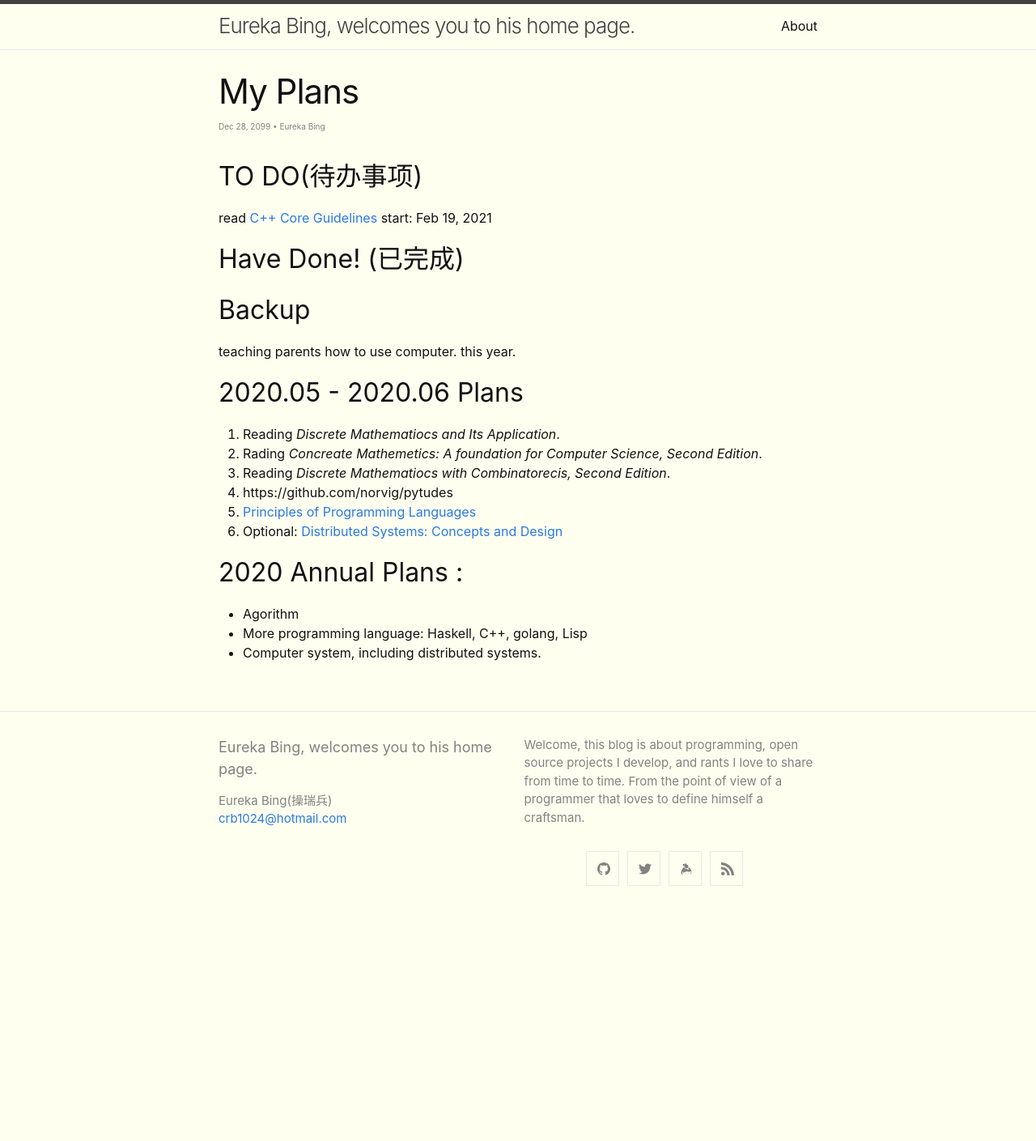
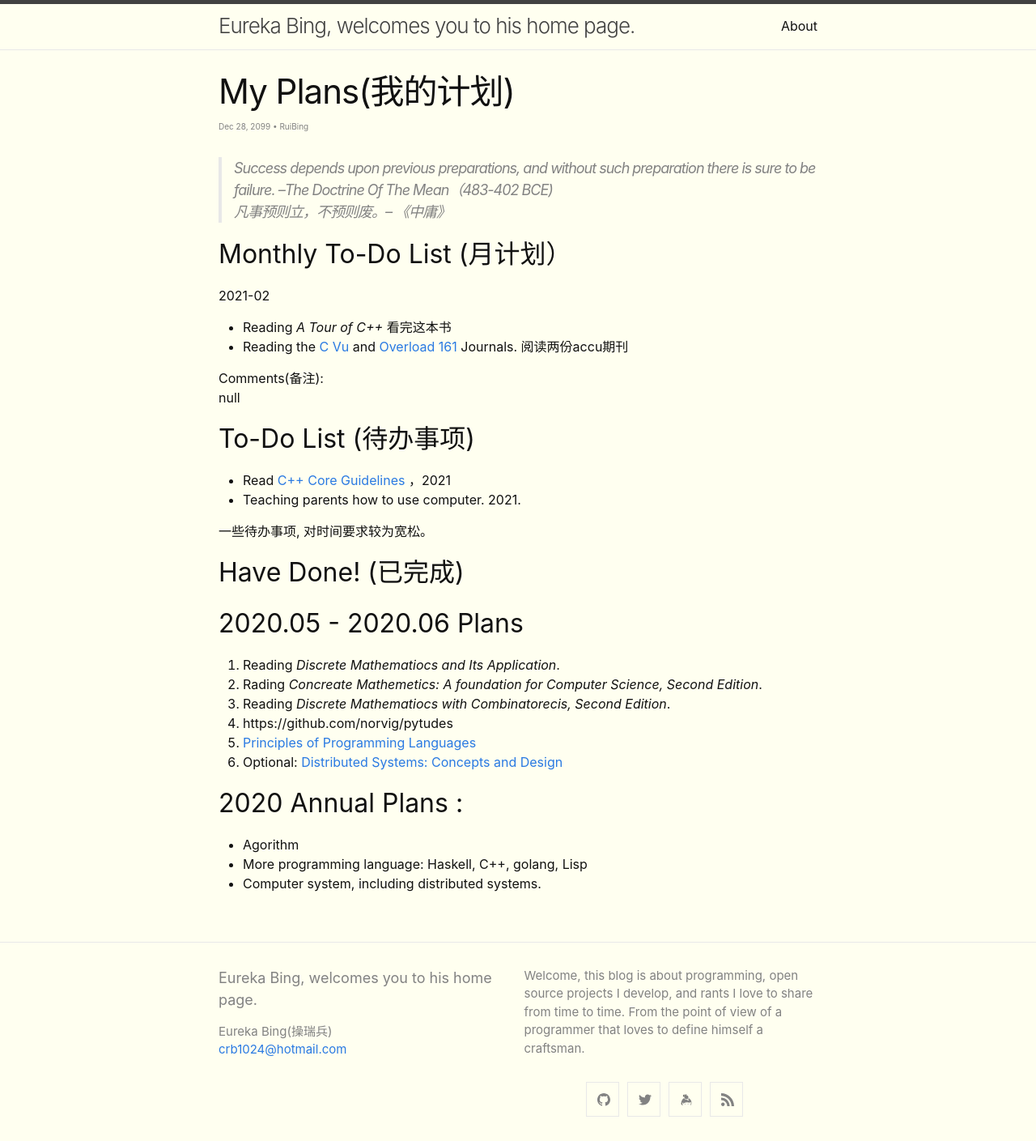
Before and after one commit to crb912/crb912.github.io, a Jekyll site: the page built from _posts/2099-12-28-My-Plans.md, in a window 1280 px wide. Shown: the whole page at 81% size. Built offline with Jekyll 4.4.1, drawn with Linux system fonts in a browser that asks for light colours; before the commit the page ends 1124 px from its top, so only the background shows below that.

Commit message:
update to-do list

```diff
--- a/_posts/2099-12-28-My-Plans.md
+++ b/_posts/2099-12-28-My-Plans.md
@@ -1,19 +1,33 @@
 ---
 published: true
-title: My Plans
+title: My Plans(我的计划)
 layout: post
-author: Eureka Bing
+author: RuiBing
 category: private
 ---
+> Success depends upon previous preparations, and without such preparation there is sure to be failure. --*The Doctrine Of The Mean*（483-402 BCE)
+凡事预则立，不预则废。-- 《中庸》
 
-## TO DO(待办事项)
+## Monthly To-Do List (月计划）
 
-read [C++ Core Guidelines](https://github.com/isocpp/CppCoreGuidelines/blob/master/CppCoreGuidelines.md) start: Feb 19, 2021
+ 2021-02
+
+- Reading *A Tour of C++*   看完这本书
+- Reading the [C Vu](https://members.accu.org/index.php/journal/cvu_by_cover) and [Overload 161](https://accu.org/journals/overload/29/161/overload161.pdf)  Journals.  阅读两份accu期刊
+
+Comments(备注):
+null
+
+
+## To-Do List (待办事项)
+
+- Read [C++ Core Guidelines](https://github.com/isocpp/CppCoreGuidelines/blob/master/CppCoreGuidelines.md) ，2021
+- Teaching parents how to use computer.  2021.
+
+
+一些待办事项, 对时间要求较为宽松。
 
 ## Have Done! (已完成)
-
-## Backup
-teaching parents how to use computer.  this year.
 
 ## 2020.05 - 2020.06 Plans
 1. Reading *Discrete Mathematiocs and Its Application*.
```
